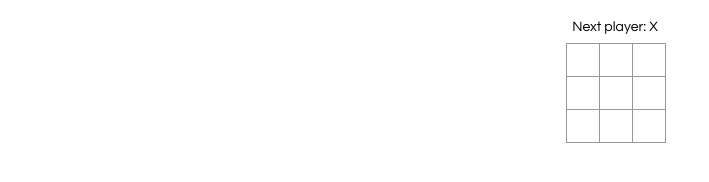
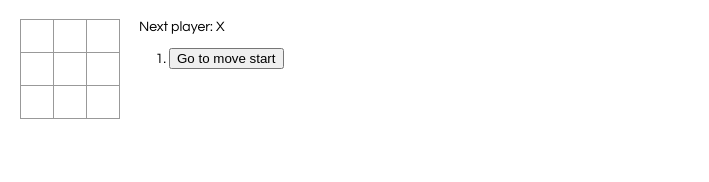
Before and after one commit to SunYoungKwon/react-tutorial, a React app: page / in a window 1280 px wide. Shown: the whole page, without its empty margins (0-709 px from the left). Built offline with nearby package versions, Linux system fonts and the light colour scheme.

Commit message:
과거로 돌아가기 구현

```diff
--- a/src/index.css
+++ b/src/index.css
@@ -15,7 +15,6 @@ ol, ul {
 
 .status {
   margin-bottom: 10px;
-  text-align: center;
 }
 
 .square {
@@ -43,8 +42,7 @@ ol, ul {
 
 .game {
   display: flex;
-  align-items: center;
-  justify-content: center;
+  flex-direction: row;
 }
 
 .game-info {
--- a/src/index.js
+++ b/src/index.js
@@ -11,46 +11,18 @@ const Square = (props) => {
 }
 
 class Board extends React.Component {
-  constructor(props) {
-    super(props)
-    this.state = {
-      squares: Array(9).fill(null),
-      xIsNext: true
-    }
-  }
-
-  handleClick(i) {
-    const squares = this.state.squares.slice()
-
-    if(calculateWinner(squares) || squares[i]) return
-
-    squares[i] = this.state.xIsNext ? 'X' : 'O'
-
-    this.setState({
-      squares: squares,
-      xIsNext: !this.state.xIsNext
-    })
-  }
-
   renderSquare(i) {
     return (
       <Square
-        value={this.state.squares[i]}
-        onClick={() => this.handleClick(i)}
+        value={this.props.squares[i]}
+        onClick={() => this.props.onClick(i)}
       />
     )
   }
 
   render() {
-    const winner = calculateWinner(this.state.squares)
-    let status
-
-    if(winner) status = 'Winner: ' + winner
-    else status = 'Next player: ' + (this.state.xIsNext ? 'X' : 'O')
-
     return (
       <div>
-        <div className="status">{status}</div>
         <div className="board-row">
           {this.renderSquare(0)}
           {this.renderSquare(1)}
@@ -72,15 +44,73 @@ class Board extends React.Component {
 }
 
 class Game extends React.Component {
+  constructor(props) {
+    super(props)
+    this.state = {
+      history: [{
+        squares: Array(9).fill(null)
+      }],
+      stepNumber: 0,
+      xIsNext: true
+    }
+  }
+
+  handleClick(i) {
+    const history = this.state.history.slice(0, this.state.stepNumber + 1)
+    const squares = history[history.length - 1].squares.slice()
+
+    if(calculateWinner(squares) || squares[i]) return
+
+    squares[i] = this.state.xIsNext ? 'X' : 'O'
+
+    this.setState({
+      history: history.concat([{
+        squares: squares
+      }]),
+      stepNumber: history.length,
+      xIsNext: !this.state.xIsNext
+    })
+  }
+
+  jumpTo(step) {
+    this.setState({
+      stepNumber: step,
+      xIsNext: (step % 2) === 0
+    })
+  }
+
   render() {
+    const history = this.state.history
+    const current = history[this.state.stepNumber]
+    const winner = calculateWinner(current.squares)
+
+    const moves = history.map((step, move) => {
+      const desc = move ?
+        'Go to move #' + move :
+        'Go to move start'
+
+        return (
+          <li key={move}>
+            <button onClick={() => this.jumpTo(move)}>{desc}</button>
+          </li>
+        )
+    })
+
+    let status
+    if(winner) status = 'Winner: ' + winner
+    else status = 'Next player: ' + (this.state.xIsNext ? 'X' : 'O')
+
     return (
       <div className="game">
         <div className="game-board">
-          <Board />
+          <Board
+            squares={current.squares}
+            onClick={(i) => this.handleClick(i)}
+          />
         </div>
         <div className="game-info">
-          <div>{/* status */}</div>
-          <ol>{/* TODO */}</ol>
+          <div className="status">{status}</div>
+          <ol>{moves}</ol>
         </div>
       </div>
     )
```
